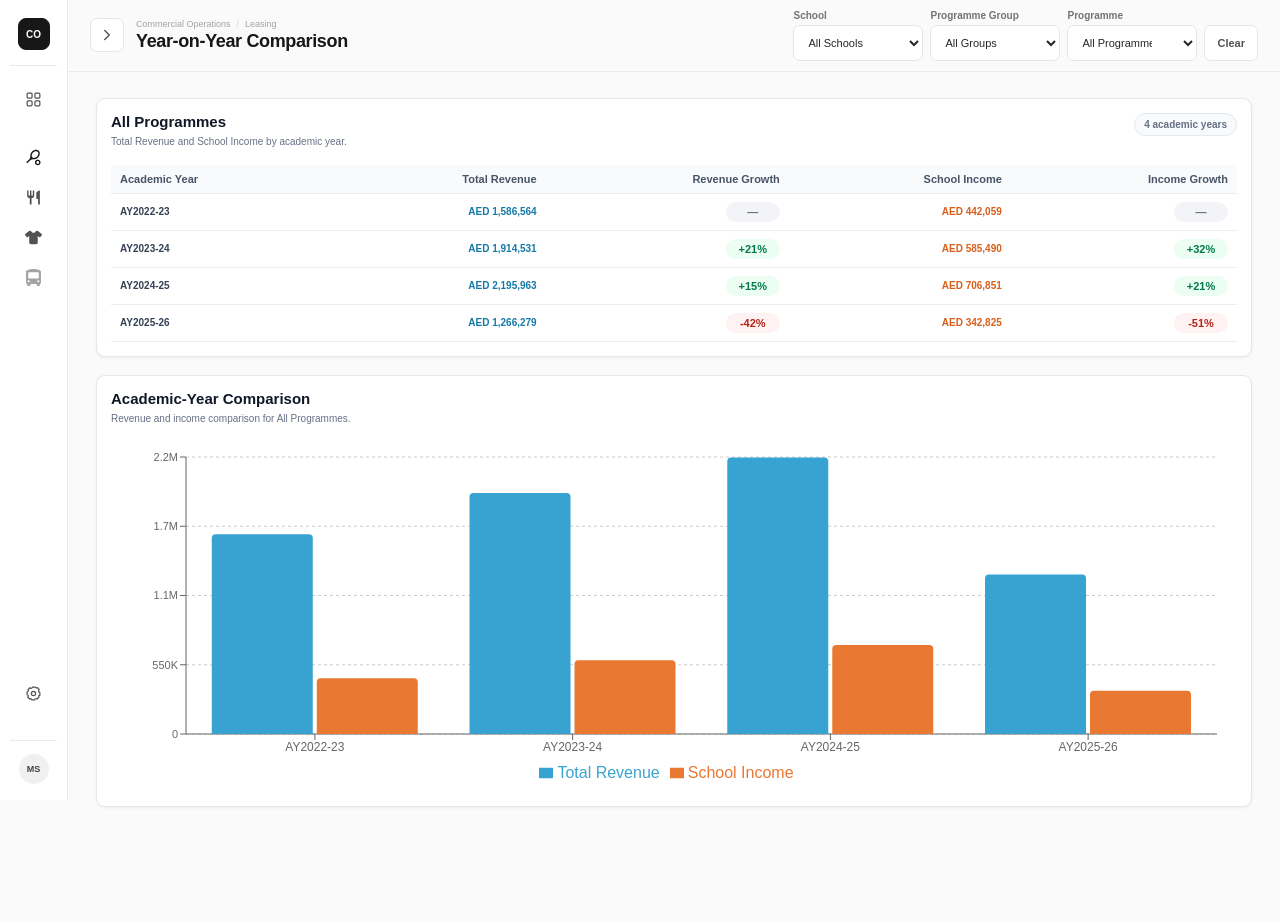
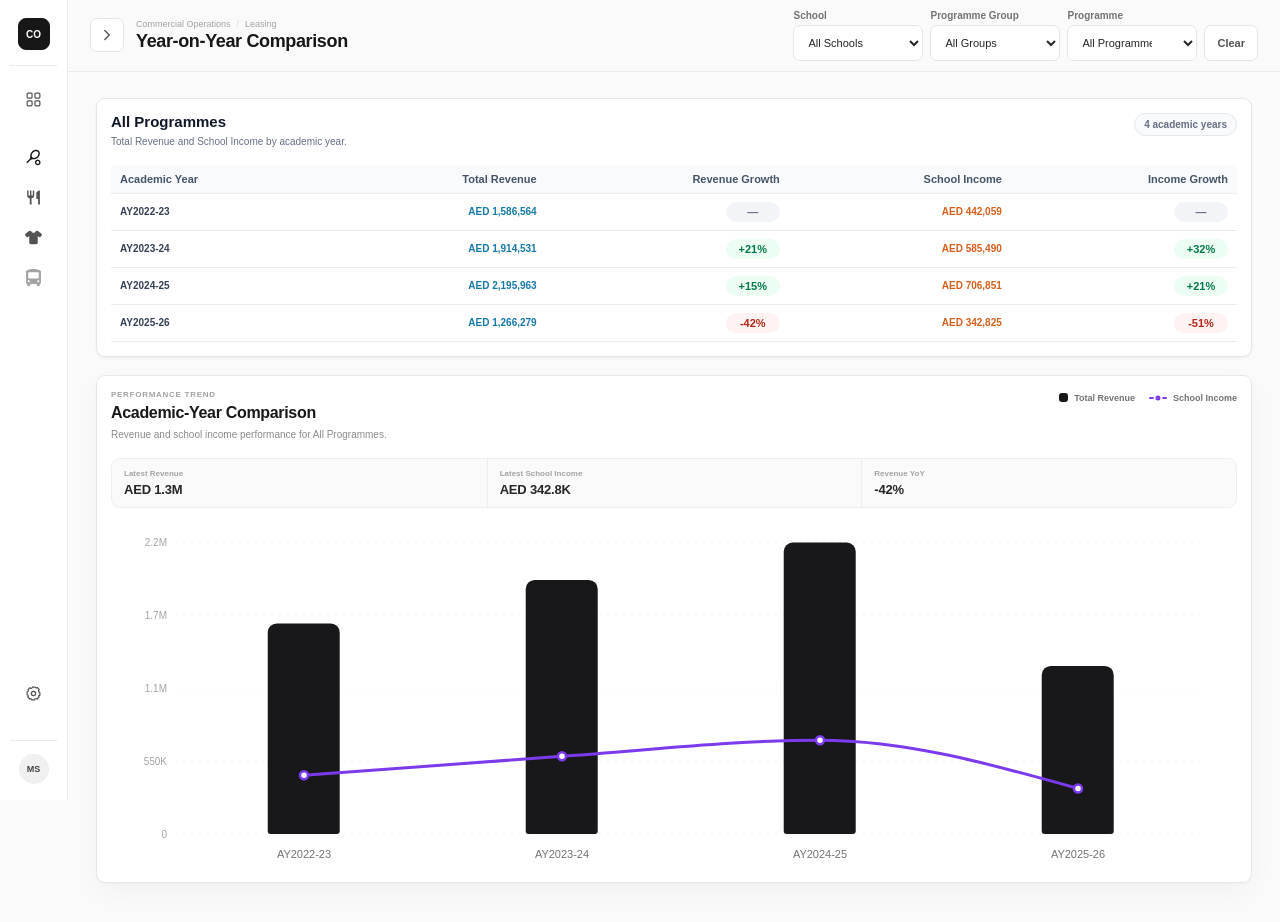
Before and after one commit to mo-seoudi/leasing, a React (Vite) app: page /leasing/year-comparison in a window 1280 px wide. Shown: the top 922 px of the page. Before the commit the page ends 867 px from the top, so only its background shows below. Built offline with nearby package versions, Linux system fonts and the light colour scheme.

Commit message:
Add files via upload

```diff
--- a/src/pages/leasing/YearComparisonPage.css
+++ b/src/pages/leasing/YearComparisonPage.css
@@ -128,9 +128,211 @@
   color: #667085;
 }
 
+/* ==========================
+   Modern YoY chart
+========================== */
+
+.modern-year-chart-card {
+  padding: 20px 20px 16px;
+  border-color: #e7e7e7;
+  border-radius: 14px;
+  box-shadow:
+    0 1px 2px rgba(15, 23, 42, 0.03),
+    0 10px 28px rgba(15, 23, 42, 0.035);
+}
+
+.modern-year-chart-heading {
+  display: flex;
+  align-items: flex-start;
+  justify-content: space-between;
+  gap: 24px;
+  margin-bottom: 16px;
+}
+
+.modern-chart-kicker {
+  display: block;
+  margin-bottom: 5px;
+  color: #a3a3a3;
+  font-size: 8px;
+  font-weight: 750;
+  letter-spacing: 0.09em;
+  text-transform: uppercase;
+}
+
+.modern-year-chart-heading h2 {
+  margin: 0;
+  color: #18181b;
+  font-size: 16px;
+  font-weight: 700;
+  letter-spacing: -0.02em;
+}
+
+.modern-year-chart-heading p {
+  margin: 5px 0 0;
+  color: #8a8a8a;
+  font-size: 10px;
+  line-height: 1.5;
+}
+
+.modern-chart-legend {
+  display: flex;
+  flex-wrap: wrap;
+  align-items: center;
+  justify-content: flex-end;
+  gap: 14px;
+  padding-top: 3px;
+}
+
+.modern-chart-legend > div {
+  display: flex;
+  align-items: center;
+  gap: 6px;
+  color: #737373;
+  font-size: 9px;
+  font-weight: 600;
+}
+
+.legend-swatch {
+  display: block;
+  width: 9px;
+  height: 9px;
+  border-radius: 3px;
+}
+
+.legend-swatch.revenue {
+  background: #18181b;
+}
+
+.legend-line {
+  position: relative;
+  display: block;
+  width: 18px;
+  height: 8px;
+}
+
+.legend-line::before {
+  content: "";
+  position: absolute;
+  top: 50%;
+  right: 0;
+  left: 0;
+  height: 2px;
+  transform: translateY(-50%);
+  border-radius: 999px;
+}
+
+.legend-line::after {
+  content: "";
+  position: absolute;
+  top: 50%;
+  left: 50%;
+  width: 5px;
+  height: 5px;
+  transform: translate(-50%, -50%);
+  border: 2px solid #ffffff;
+  border-radius: 50%;
+}
+
+.legend-line.income::before,
+.legend-line.income::after {
+  background: #7c3aed;
+}
+
+.modern-chart-summary {
+  display: grid;
+  grid-template-columns:
+    repeat(3, minmax(0, 1fr));
+  margin-bottom: 10px;
+  overflow: hidden;
+  border: 1px solid #eeeeee;
+  border-radius: 9px;
+  background: #fafafa;
+}
+
+.modern-chart-summary > div {
+  min-width: 0;
+  padding: 10px 12px;
+}
+
+.modern-chart-summary > div + div {
+  border-left: 1px solid #eeeeee;
+}
+
+.modern-chart-summary span {
+  display: block;
+  margin-bottom: 4px;
+  color: #a3a3a3;
+  font-size: 8px;
+  font-weight: 650;
+}
+
+.modern-chart-summary strong {
+  display: block;
+  color: #262626;
+  font-size: 13px;
+  font-weight: 700;
+  letter-spacing: -0.015em;
+}
+
 .year-chart-container {
   width: 100%;
   height: 390px;
+}
+
+.modern-chart-container {
+  height: 360px;
+  margin-top: 2px;
+}
+
+.modern-chart-tooltip {
+  min-width: 220px;
+  padding: 11px 12px;
+  border: 1px solid #e5e5e5;
+  border-radius: 10px;
+  background: rgba(255, 255, 255, 0.97);
+  box-shadow:
+    0 10px 30px rgba(15, 23, 42, 0.08);
+  backdrop-filter: blur(10px);
+}
+
+.modern-chart-tooltip-year {
+  margin-bottom: 8px;
+  padding-bottom: 7px;
+  border-bottom: 1px solid #f0f0f0;
+  color: #171717;
+  font-size: 10px;
+  font-weight: 700;
+}
+
+.modern-chart-tooltip-row {
+  display: grid;
+  grid-template-columns:
+    7px minmax(0, 1fr) auto;
+  align-items: center;
+  gap: 7px;
+  min-height: 25px;
+  color: #737373;
+  font-size: 9px;
+}
+
+.modern-chart-tooltip-row strong {
+  color: #262626;
+  font-size: 9px;
+  font-weight: 700;
+}
+
+.modern-chart-tooltip-dot {
+  width: 6px;
+  height: 6px;
+  border-radius: 50%;
+}
+
+.modern-chart-tooltip-dot.revenue {
+  background: #18181b;
+}
+
+.modern-chart-tooltip-dot.income {
+  background: #7c3aed;
 }
 
 .empty-state {
@@ -163,6 +365,16 @@
   .comparison-filter-grid {
     grid-template-columns: 1fr;
   }
+
+  .modern-year-chart-heading {
+    align-items: stretch;
+    flex-direction: column;
+    gap: 10px;
+  }
+
+  .modern-chart-legend {
+    justify-content: flex-start;
+  }
 }
 
 @media (max-width: 650px) {
@@ -175,7 +387,21 @@
     width: 100%;
   }
 
-  .year-chart-container {
-    height: 330px;
+  .modern-chart-summary {
+    grid-template-columns: 1fr;
+  }
+
+  .modern-chart-summary > div + div {
+    border-top: 1px solid #eeeeee;
+    border-left: 0;
+  }
+
+  .year-chart-container,
+  .modern-chart-container {
+    height: 320px;
+  }
+
+  .modern-year-chart-card {
+    padding: 14px 12px 12px;
   }
 }
--- a/src/pages/leasing/YearComparisonPage.jsx
+++ b/src/pages/leasing/YearComparisonPage.jsx
@@ -3,9 +3,9 @@ import { useOutletContext } from "react-router-dom";
 
 import {
   Bar,
-  BarChart,
   CartesianGrid,
-  Legend,
+  ComposedChart,
+  Line,
   ResponsiveContainer,
   Tooltip,
   XAxis,
@@ -44,6 +44,19 @@ function formatGrowth(value) {
   return `${sign}${value.toFixed(0)}%`;
 }
 
+function formatCompactCurrency(value) {
+  const number = Number(value || 0);
+
+  if (!Number.isFinite(number)) {
+    return "AED 0";
+  }
+
+  return `AED ${new Intl.NumberFormat("en-US", {
+    notation: "compact",
+    maximumFractionDigits: 1,
+  }).format(number)}`;
+}
+
 function GrowthValue({ value }) {
   const className =
     value === null
@@ -58,6 +71,52 @@ function GrowthValue({ value }) {
     <span className={`growth-value ${className}`}>
       {formatGrowth(value)}
     </span>
+  );
+}
+
+function ModernChartTooltip({
+  active,
+  payload,
+  label,
+}) {
+  if (!active || !payload?.length) {
+    return null;
+  }
+
+  const revenue = payload.find(
+    (item) => item.dataKey === "totalRevenue"
+  );
+
+  const income = payload.find(
+    (item) => item.dataKey === "schoolIncome"
+  );
+
+  return (
+    <div className="modern-chart-tooltip">
+      <div className="modern-chart-tooltip-year">
+        {label}
+      </div>
+
+      <div className="modern-chart-tooltip-row">
+        <span className="modern-chart-tooltip-dot revenue" />
+
+        <span>Total Revenue</span>
+
+        <strong>
+          {formatCurrency(revenue?.value || 0)}
+        </strong>
+      </div>
+
+      <div className="modern-chart-tooltip-row">
+        <span className="modern-chart-tooltip-dot income" />
+
+        <span>School Income</span>
+
+        <strong>
+          {formatCurrency(income?.value || 0)}
+        </strong>
+      </div>
+    </div>
   );
 }
 
@@ -292,40 +351,103 @@ export default function YearComparisonPage() {
       </section>
 
       {yearData.length > 0 && (
-        <section className="year-chart-card">
-          <div className="year-card-heading">
+        <section className="year-chart-card modern-year-chart-card">
+          <div className="modern-year-chart-heading">
             <div>
+              <span className="modern-chart-kicker">
+                Performance trend
+              </span>
+
               <h2>Academic-Year Comparison</h2>
+
               <p>
-                Revenue and income comparison for{" "}
+                Revenue and school income performance for{" "}
                 {selectedProgrammeLabel}.
               </p>
             </div>
+
+            <div className="modern-chart-legend">
+              <div>
+                <span className="legend-swatch revenue" />
+                <span>Total Revenue</span>
+              </div>
+
+              <div>
+                <span className="legend-line income" />
+                <span>School Income</span>
+              </div>
+            </div>
           </div>
 
-          <div className="year-chart-container">
+          <div className="modern-chart-summary">
+            <div>
+              <span>Latest Revenue</span>
+              <strong>
+                {formatCompactCurrency(
+                  yearData[yearData.length - 1]
+                    ?.totalRevenue
+                )}
+              </strong>
+            </div>
+
+            <div>
+              <span>Latest School Income</span>
+              <strong>
+                {formatCompactCurrency(
+                  yearData[yearData.length - 1]
+                    ?.schoolIncome
+                )}
+              </strong>
+            </div>
+
+            <div>
+              <span>Revenue YoY</span>
+              <strong>
+                {formatGrowth(
+                  yearData[yearData.length - 1]
+                    ?.revenueGrowth ?? null
+                )}
+              </strong>
+            </div>
+          </div>
+
+          <div className="year-chart-container modern-chart-container">
             <ResponsiveContainer width="100%" height="100%">
-              <BarChart
+              <ComposedChart
                 data={yearData}
                 margin={{
-                  top: 15,
-                  right: 20,
-                  left: 15,
-                  bottom: 10,
+                  top: 24,
+                  right: 30,
+                  left: 6,
+                  bottom: 4,
                 }}
+                barCategoryGap="34%"
               >
                 <CartesianGrid
-                  strokeDasharray="3 3"
+                  stroke="#eef0f3"
+                  strokeDasharray="2 6"
                   vertical={false}
                 />
 
                 <XAxis
                   dataKey="academicYear"
-                  tick={{ fontSize: 12 }}
+                  axisLine={false}
+                  tickLine={false}
+                  tick={{
+                    fill: "#737373",
+                    fontSize: 11,
+                  }}
+                  dy={8}
                 />
 
                 <YAxis
-                  tick={{ fontSize: 11 }}
+                  axisLine={false}
+                  tickLine={false}
+                  width={58}
+                  tick={{
+                    fill: "#a3a3a3",
+                    fontSize: 10,
+                  }}
                   tickFormatter={(value) =>
                     new Intl.NumberFormat("en-US", {
                       notation: "compact",
@@ -335,28 +457,41 @@ export default function YearComparisonPage() {
                 />
 
                 <Tooltip
-                  formatter={(value, name) => [
-                    formatCurrency(value),
-                    name,
-                  ]}
+                  cursor={{
+                    fill: "rgba(15, 23, 42, 0.025)",
+                    radius: 10,
+                  }}
+                  content={<ModernChartTooltip />}
                 />
-
-                <Legend />
 
                 <Bar
                   dataKey="totalRevenue"
                   name="Total Revenue"
-                  fill="#38a3d1"
-                  radius={[4, 4, 0, 0]}
+                  fill="#18181b"
+                  maxBarSize={72}
+                  radius={[9, 9, 3, 3]}
                 />
 
-                <Bar
+                <Line
+                  type="monotone"
                   dataKey="schoolIncome"
                   name="School Income"
-                  fill="#e97832"
-                  radius={[4, 4, 0, 0]}
+                  stroke="#7c3aed"
+                  strokeWidth={3}
+                  dot={{
+                    r: 4,
+                    fill: "#ffffff",
+                    stroke: "#7c3aed",
+                    strokeWidth: 2.5,
+                  }}
+                  activeDot={{
+                    r: 6,
+                    fill: "#7c3aed",
+                    stroke: "#ffffff",
+                    strokeWidth: 3,
+                  }}
                 />
-              </BarChart>
+              </ComposedChart>
             </ResponsiveContainer>
           </div>
         </section>
```
